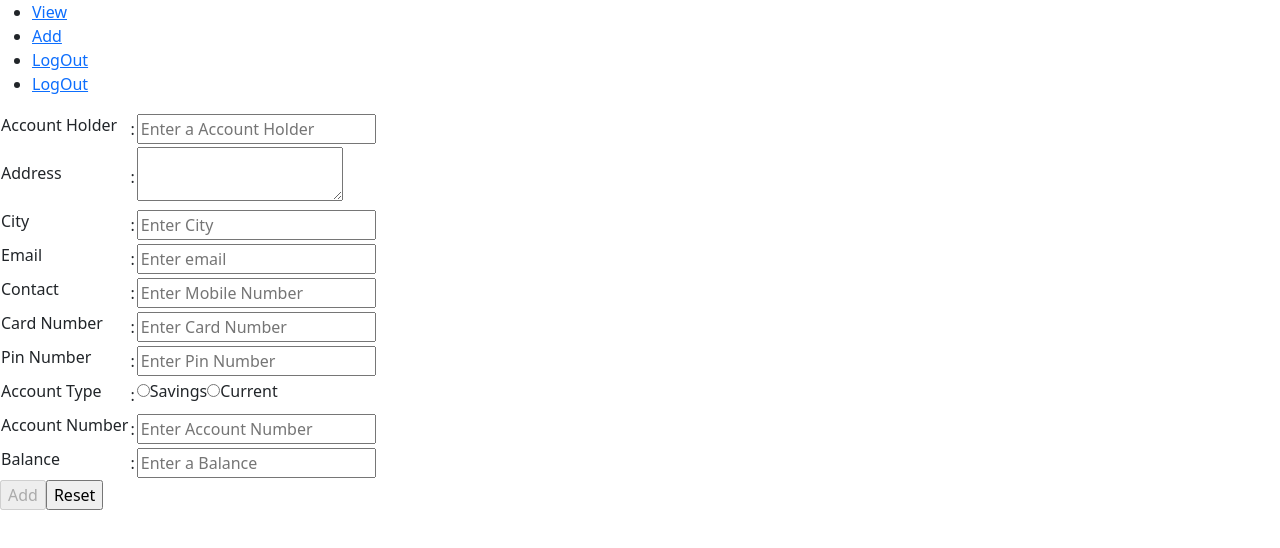
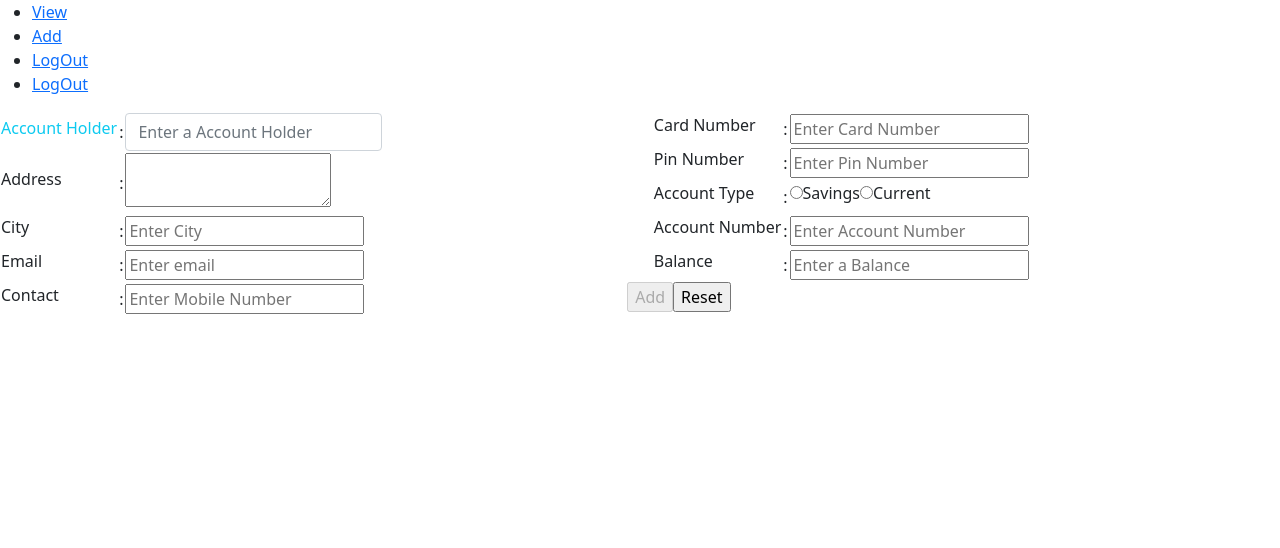
Before and after one commit to Sasikumar2000/AtmManagementProject, an Angular app: page /navbar/add in a window 1280 px wide. Shown: the top 548 px of the page. Built offline with nearby package versions, Linux system fonts and the light colour scheme.

Commit message:
Sasi Addpage changed

```diff
--- a/src/app/Admin/add-customer-details/add-customer-details.component.css
+++ b/src/app/Admin/add-customer-details/add-customer-details.component.css
@@ -1,3 +1,9 @@
-.text-danger{
-    color: red;
+#divleft{
+    float: left;
+    width: 49%;
 }
+
+#divright{
+    float: right;
+    width: 49%;
+}
--- a/src/app/Admin/add-customer-details/add-customer-details.component.html
+++ b/src/app/Admin/add-customer-details/add-customer-details.component.html
@@ -1,10 +1,11 @@
 <div>
     <form [formGroup]="customerdetailsForm">
+        <div id="divleft">
         <table>
             <tr>
-                <td><label>Account Holder</label></td>
+                <td><label class="text-info">Account Holder</label></td>
                 <td>:</td>
-                <td><input type="text" formControlName="name" placeholder="Enter a Account Holder" /></td>
+                <td><input type="text" class="form-control" formControlName="name" placeholder="Enter a Account Holder" /></td>
                 <td> <span *ngIf="customerdetailsForm.get('name').invalid && customerdetailsForm.get('name').touched" class="text-danger">Account Holder Name is Required</span></td>
             </tr>
             <tr>
@@ -32,6 +33,10 @@
                 <td><input type="tel" id="txtContact" formControlName="phone" placeholder="Enter Mobile Number" /></td>
                 <td> <span *ngIf="customerdetailsForm.get('phone').invalid && customerdetailsForm.get('phone').touched" class="text-danger">Address is Required</span></td>
             </tr>
+        </table>
+        </div>
+        <div id="divright" >
+            <table>
             <tr>
                 <td><label>Card Number</label></td>
                 <td>:</td>
@@ -62,6 +67,7 @@
                 <td> <span *ngIf="customerdetailsForm.get('balance').invalid && customerdetailsForm.get('balance').touched" class="text-danger">Address is Required</span></td>
             </tr>
         </table>
+        </div>
         <div>
             <input [disabled]="customerdetailsForm.invalid" type="button" value="Add" id="btnAdd" />
             <input type="reset" value="Reset" id="btnReset" />
--- a/src/index.html
+++ b/src/index.html
@@ -11,6 +11,7 @@
   <script src="//maxcdn.bootstrapcdn.com/bootstrap/4.1.1/js/bootstrap.min.js"></script>
   <script src="//cdnjs.cloudflare.com/ajax/libs/jquery/3.2.1/jquery.min.js"></script>
   <link rel="icon" type="image/x-icon" href="favicon.ico">
+
 </head>
 
 <body>
```
Also changed, not shown: 1 other file (tests, documents, lock files or other folders).
